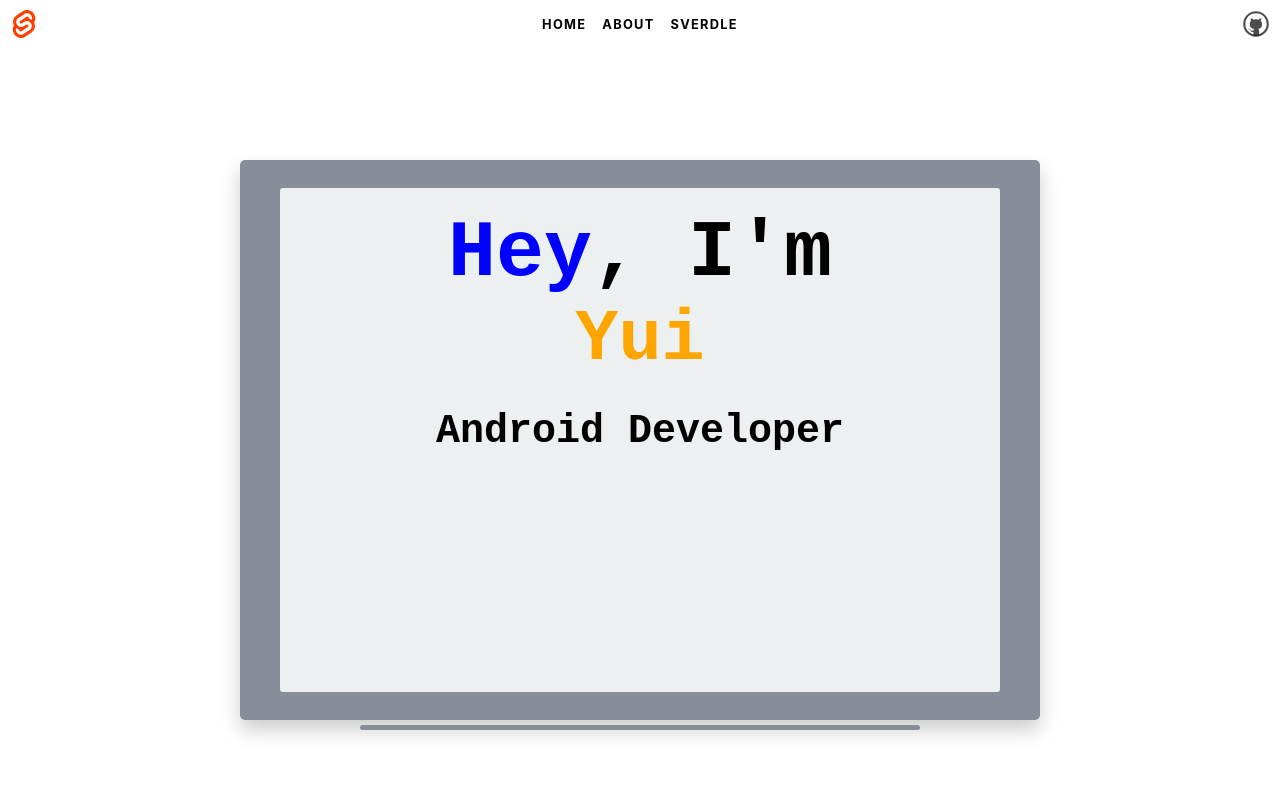
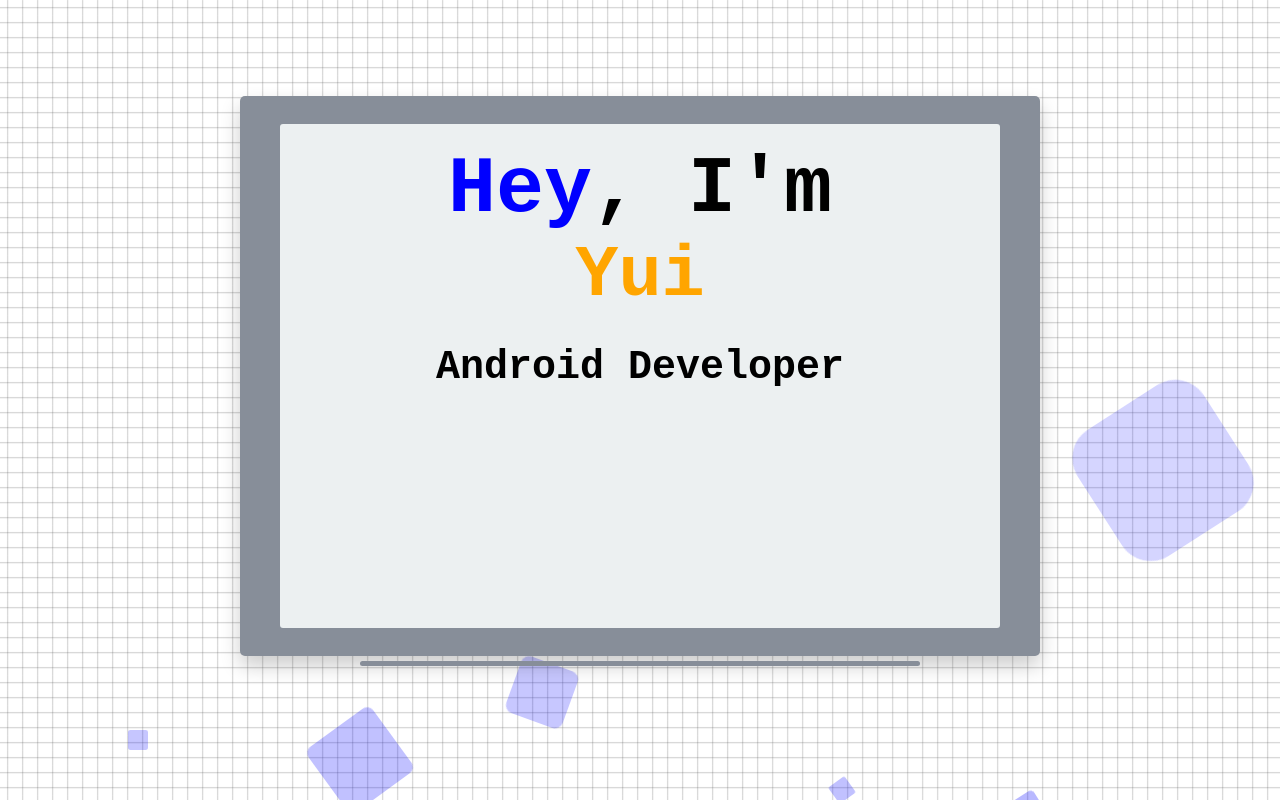
Before and after one commit to antarc0y/antarc0y.github.io, a SvelteKit app: page / in a window 1280 px wide. Built offline with nearby package versions, Linux system fonts and the light colour scheme.

Commit message:
added background

```diff
--- a/src/routes/+layout.svelte
+++ b/src/routes/+layout.svelte
@@ -1,53 +1,22 @@
 <script>
 	import Header from './Header.svelte';
+	import Background from '../components/background.svelte';
 	import './styles.css';
 </script>
 
-<div class="app">
-	<Header />
-
-	<main>
-		<slot />
-	</main>
-
-	<footer>
-		<p>visit <a href="https://kit.svelte.dev">kit.svelte.dev</a> to learn SvelteKit</p>
-	</footer>
+<div class="background">
+	<Background />
 </div>
 
+<slot />
+
 <style>
-	.app {
-		display: flex;
-		flex-direction: column;
-		min-height: 100vh;
-	}
-
-	main {
-		flex: 1;
-		display: flex;
-		flex-direction: column;
-		padding: 1rem;
+	.background {
+		position: fixed;
+		top: 0;
+		left: 0;
 		width: 100%;
-		max-width: 64rem;
-		margin: 0 auto;
-		box-sizing: border-box;
-	}
-
-	footer {
-		display: flex;
-		flex-direction: column;
-		justify-content: center;
-		align-items: center;
-		padding: 12px;
-	}
-
-	footer a {
-		font-weight: bold;
-	}
-
-	@media (min-width: 480px) {
-		footer {
-			padding: 12px 0;
-		}
+		height: 100%;
+		z-index: -1;
 	}
 </style>
```
